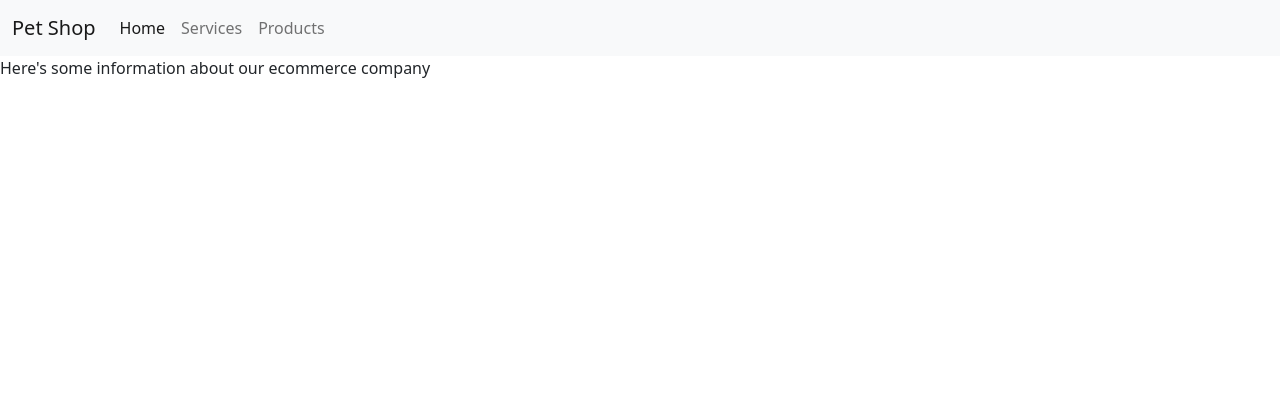
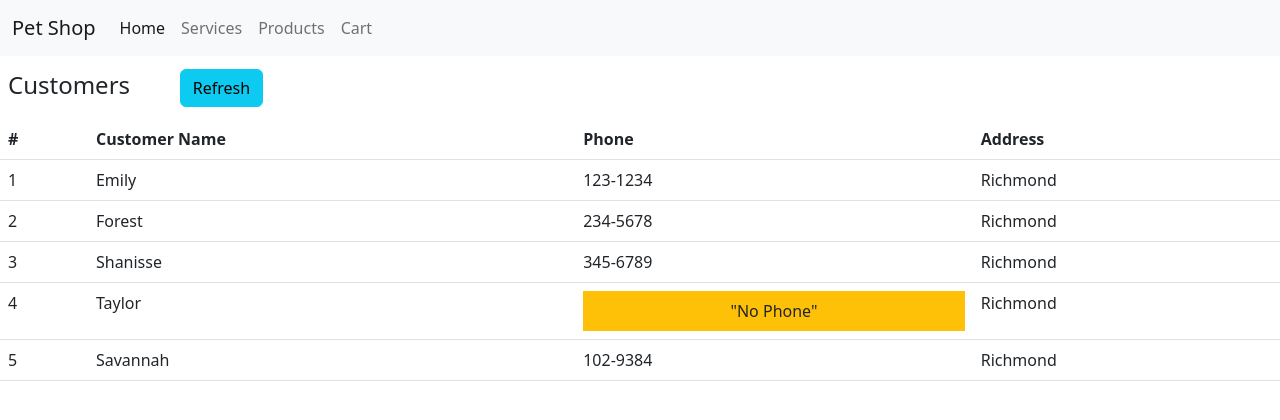
Before and after one commit to easmsm/final-project-ecommerce-site, a React (Create React App) app: page / in a window 1280 px wide. Shown: the top 420 px of the page. Built offline with nearby package versions, Linux system fonts and the light colour scheme.

Commit message:
added hardcoded 'customers' that will probably be replaced by pets, tested functionality, resolved error caused by additional bracket

```diff
--- a/src/MainContent.jsx
+++ b/src/MainContent.jsx
@@ -3,8 +3,65 @@ import React, { Component } from "react";
 export default class MainContent
 extends Component
 {
+
+    state={
+        pageTitle: "Customers",
+        customersCount: 5,
+        customers: [
+            {id:1, name: "Emily", phone: "123-1234", address: { city: "Richmond" }},
+            {id:2, name: "Forest", phone: "234-5678", address: { city: "Richmond" }},
+            {id:3, name: "Shanisse", phone: "345-6789", address: { city: "Richmond" }},
+            {id:4, name: "Taylor", phone: null, address: { city: "Richmond" }},
+            {id:5, name: "Savannah", phone: "102-9384", address: { city: "Richmond" }},
+        ]
+    };
     render()
     {
-        return<div>Here's some information about our ecommerce company</div>;
+        return<div>
+            <h4 className="m-1 p-1">{this.state.pageTitle}
+
+            <span class="badge badge-secondary m-2">{this.state.customersCount}</span>
+
+            <button className="btn btn-info" onClick={this.onRefreshClick}>Refresh</button>
+            </h4>
+
+            <table className="table">
+                <thead>
+                    <tr>
+                        <th>#</th>
+                        <th>Customer Name</th>
+                        <th>Phone</th>
+                        <th>Address</th>
+                    </tr>
+                </thead>
+                    <tbody>{this.getCustomerRow()}</tbody>
+            </table>
+        </div>;
     }
-}
+    // executes when refresh button is clicked - doesn't currently work
+    onRefreshClick = () => {
+        this.setState({
+            customersCount: 7});
+    };
+
+    getPhoneToRender = (phone) => {
+        if(phone)
+        return phone;
+        else {
+            return <div className="bg-warning p-2 text-center">"No Phone"</div>;
+        }
+    }
+
+    getCustomerRow = () => {
+       return (this.state.customers.map((cust) => {
+            return (
+                <tr key={cust.id}>
+                <td>{cust.id}</td>
+                <td>{cust.name}</td>
+                <td>{this.getPhoneToRender(cust.phone)}</td>
+                <td>{cust.address.city}</td>
+                </tr>
+            );
+        }));
+       }
+    }
--- a/src/NavBar.jsx
+++ b/src/NavBar.jsx
@@ -24,6 +24,10 @@ class NavBar extends Component{
                     <li className="nav-item">
                         <a className="nav-link" href="/#">Products</a>
                     </li>
+
+                    <li className="nav-item">
+                        <a className="nav-link" href="/#">Cart</a>
+                    </li>
                 </ul>
 
                      {/* <form class="d-flex" role="search">
```
